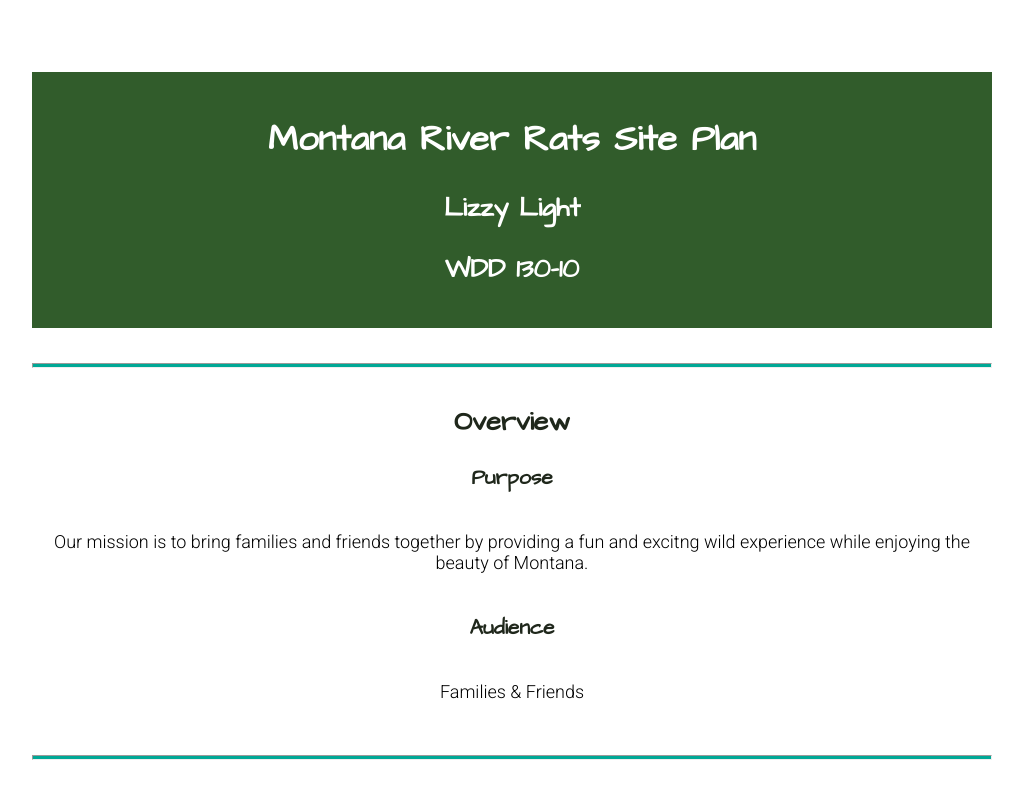
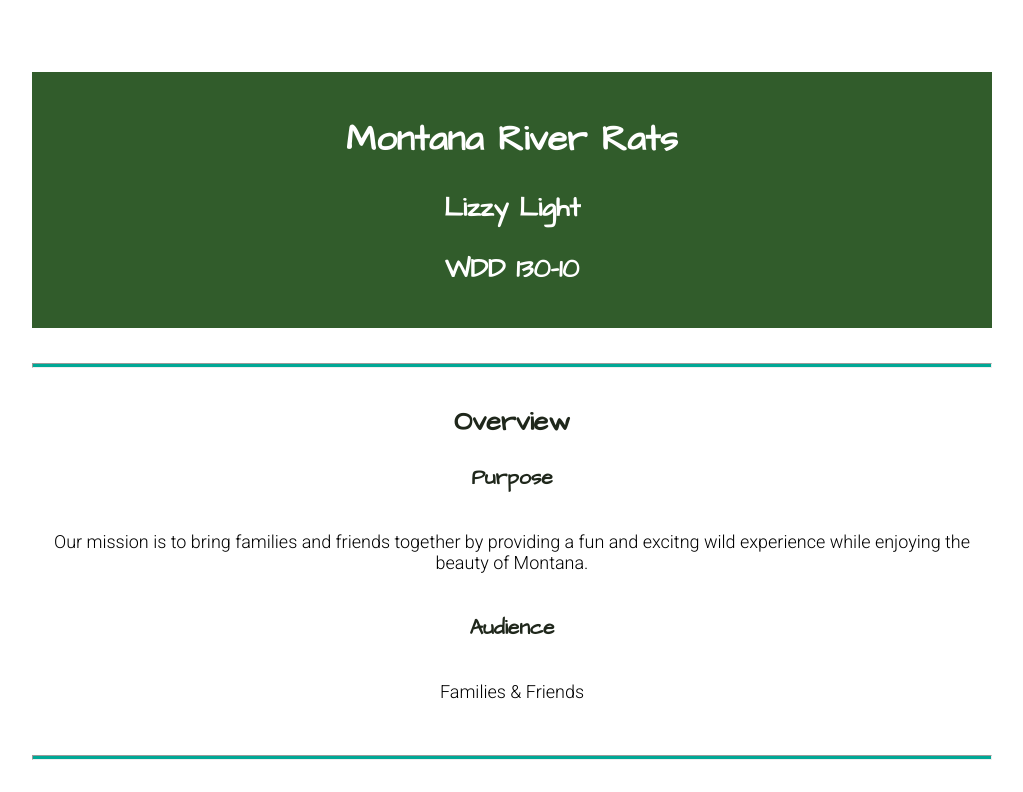
Before and after one commit to elight8/wdd130, a plain HTML site: page aboutme/wwr/site-plan-rafting.html in a window 1280 px wide. Shown: the top 792 px of the page, without its empty margins (128-1151 px from the left). Drawn offline with Linux system fonts and the light colour scheme.

Commit message:
site plan added

```diff
--- a/aboutme/wwr/site-plan-rafting.html
+++ b/aboutme/wwr/site-plan-rafting.html
@@ -10,7 +10,7 @@
 
 <body>
   <header>
-    <h1>Montana River Rats Site Plan</h1>
+    <h1>Montana River Rats</h1>
     <h2>Lizzy Light</h2>
     <h2>WDD 130-10</h2>
     <!-- In the header above, add the name of your site, your name and class number. For example if you are in section 3 you would put WDD 130-03 -->
```
